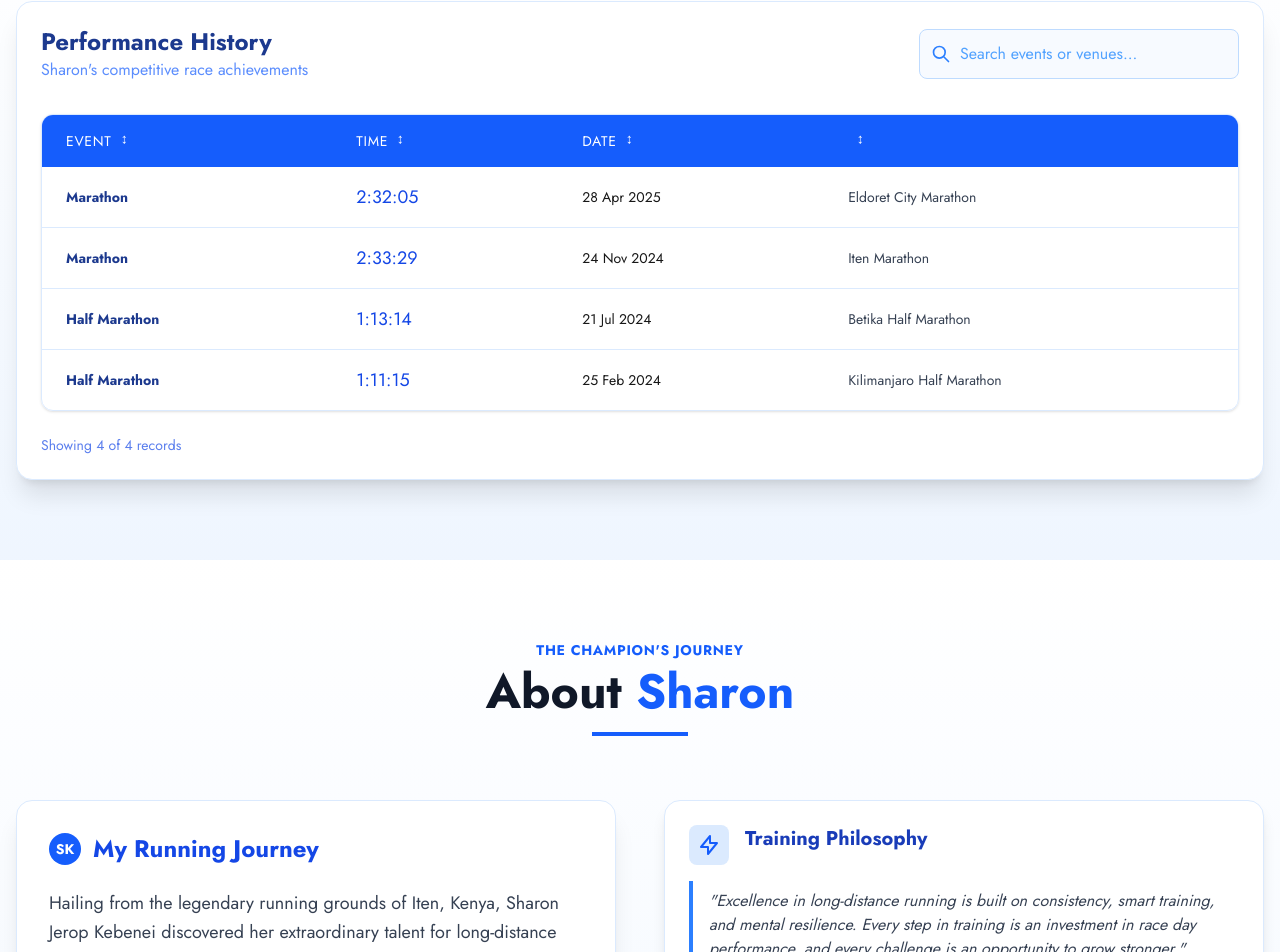
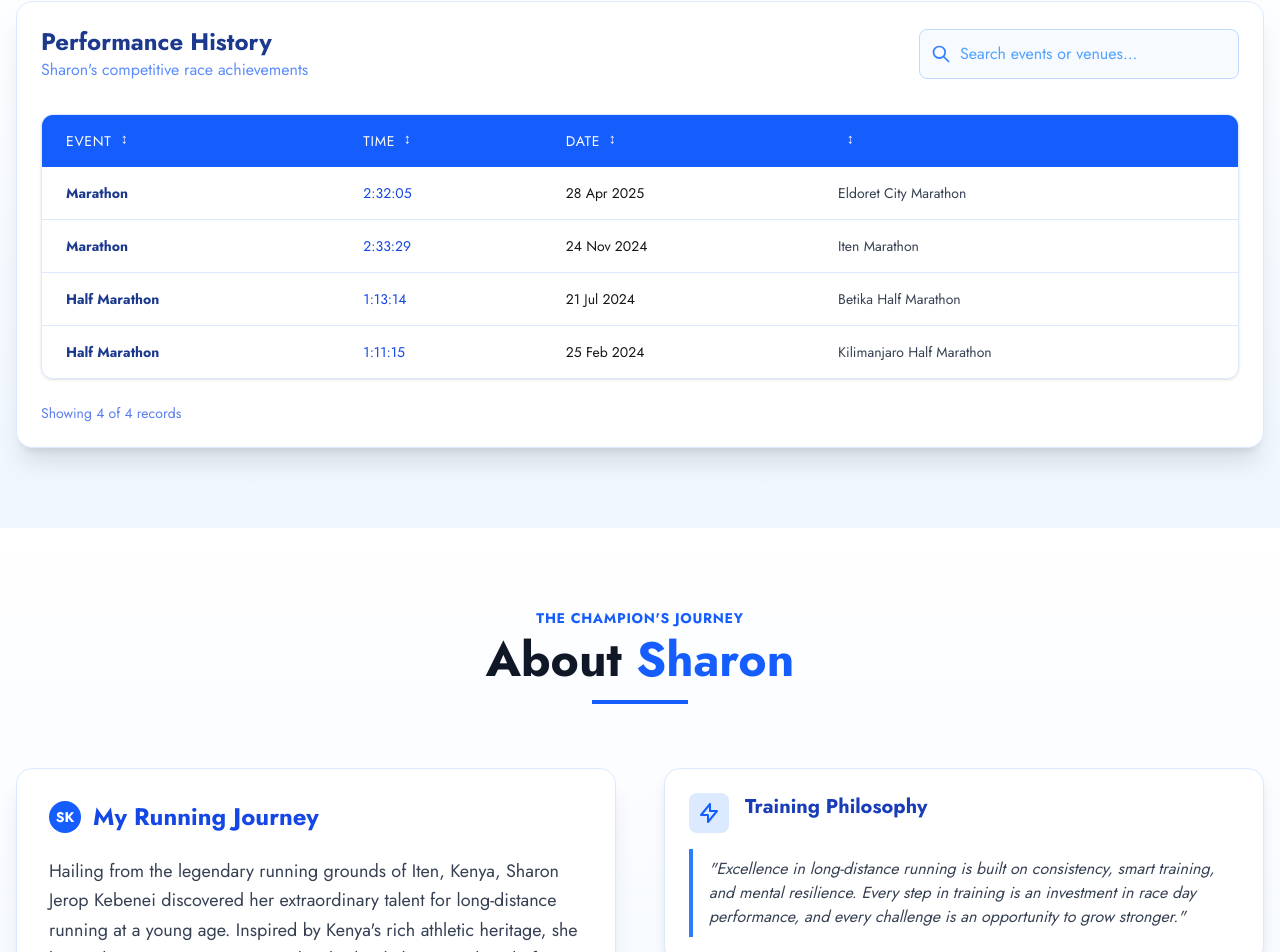
Before and after one commit to Koech161/gideon-sugut, a Next.js app: page / in a window 1280 px wide. Shown: the part 879-1831 px from the top of the page. Built offline with nearby package versions, Linux system fonts and the light colour scheme.

Commit message:
update time

```diff
--- a/components/RecordsTable.jsx
+++ b/components/RecordsTable.jsx
@@ -25,7 +25,7 @@ const columns = [
   columnHelper.accessor('time', {
     header: 'Time',
     cell: (info) => (
-      <span className="font-mono text-lg text-blue-700 font-semi-bold">{info.getValue()}</span>
+      <span className="font-mono font-light text-blue-700 text-l">{info.getValue()}</span>
     ),
   }),
   columnHelper.accessor('date', {
```
